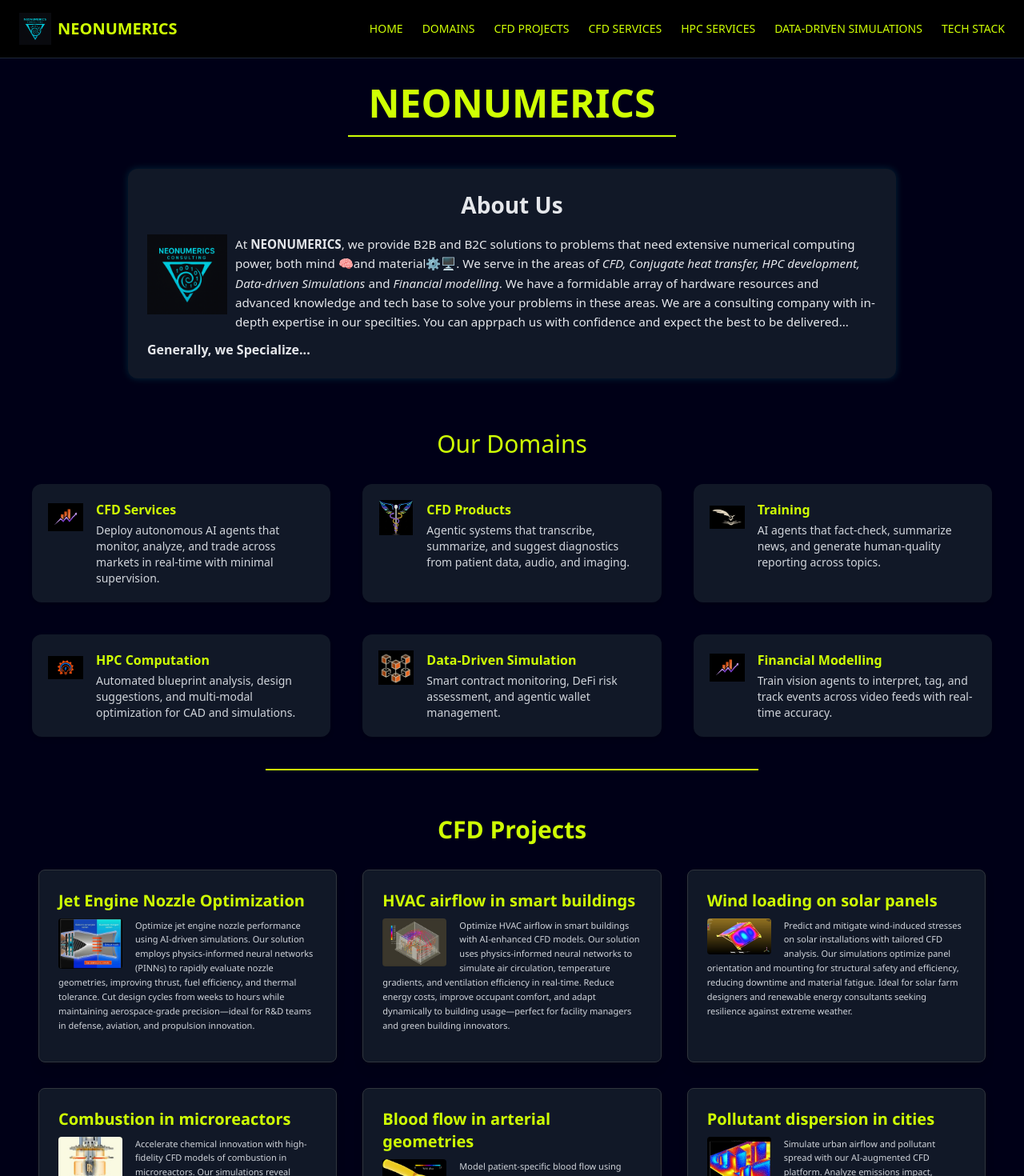
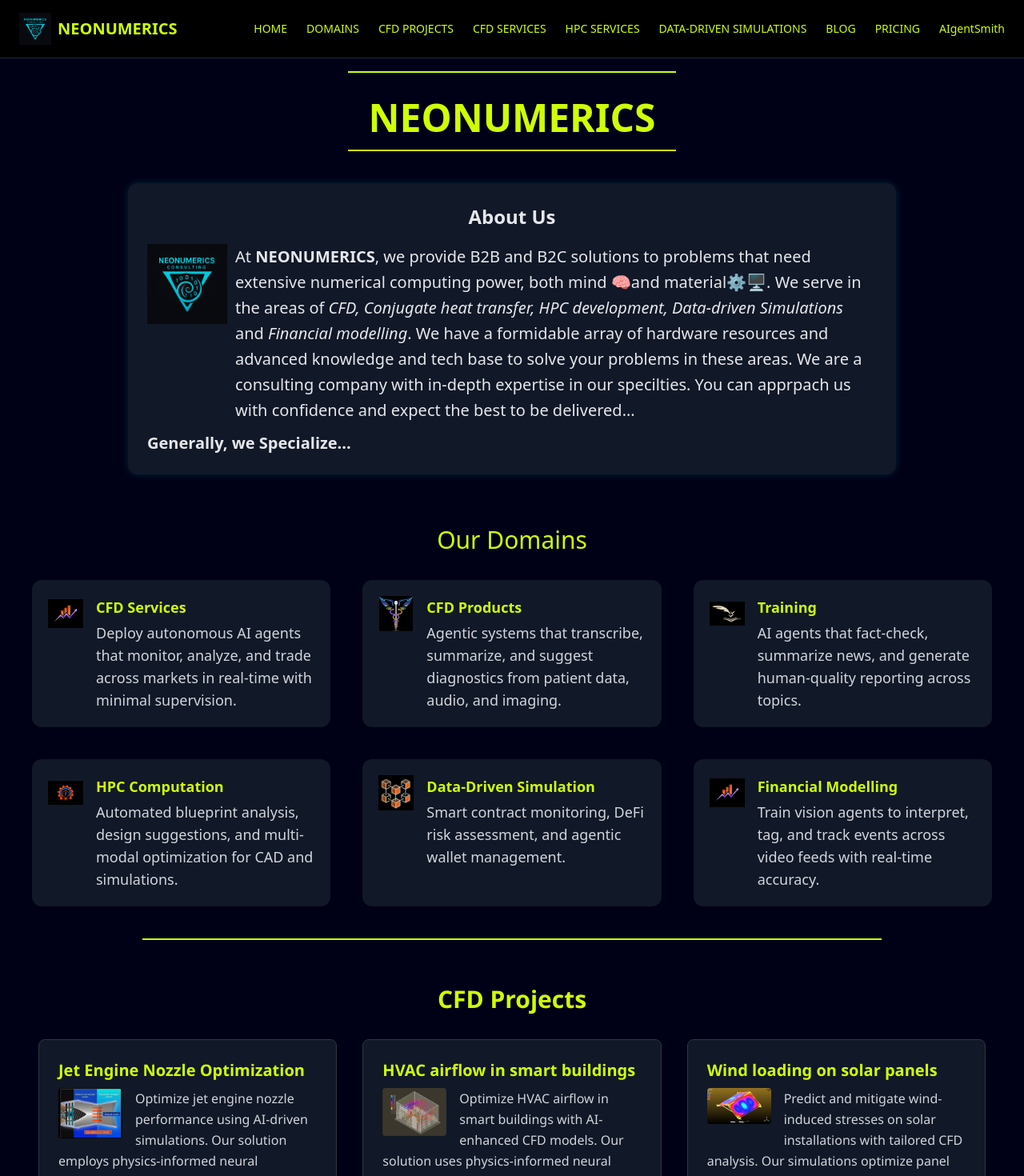
Before and after one commit to mramalingam2203/frontend-roadmap, a React (Vite) app in the folder nn-react/: page / in a window 1280 px wide. Shown: the top 1470 px of the page at 80% size. Built offline with nearby package versions, Linux system fonts and the light colour scheme.

Commit message:
some more decs

```diff
--- a/nn-react/src/App.jsx
+++ b/nn-react/src/App.jsx
@@ -11,8 +11,11 @@
 export default function App() {
   return (
     <div className="min-h-screen flex flex-col bg-dark text-white">
+      {/* Other components */}
       <Header />
       <main className="flex-grow px-6 pb-16">
+        <hr className="border-t-2 border-neon my-4 w-1/3 mx-auto" />
+
         <motion.h1
           initial={{ y: -50, opacity: 0 }}
           animate={{ y: 0, opacity: 1 }}
@@ -20,7 +23,6 @@
           className="text-5xl font-bold text-neon text-center mt-8"
         >
           NEONUMERICS
-
         </motion.h1 >
 
 <hr className="border-t-2 border-neon my-4 w-1/3 mx-auto" />
@@ -30,10 +32,10 @@
 
 
         <Services />
-<hr className="border-t-2 border-neon my-4 w-1/2 mx-auto" />
+<hr className="border-t-2 border-neon my-4 w-3/4 mx-auto" />
 
         <ProjectPage />
-<hr className="border-t-2 border-neon my-4 w-4/5 mx-auto" />
+<hr className="border-t-2 border-neon my-4 w-9.5/10 mx-auto" />
 
         <Footer />
       </main>
--- a/nn-react/src/components/AboutUs.css
+++ b/nn-react/src/components/AboutUs.css
@@ -9,7 +9,7 @@
 }
 
 .about-title {
-  font-size: 1.75rem;
+  font-size: 1.5rem;
   font-weight: bold;
   color: ##6A0DAD;
   margin-bottom: 16px;
@@ -20,6 +20,7 @@
   display: flex;
   align-items: flex-start;
   gap: 10px;
+  font-size: 1.25rem;
   flex-direction: row;
   flex-wrap: wrap;
 }
@@ -32,7 +33,7 @@
 }
 
 .about-text {
-  font-size: 0.95rem;
+  font-size: 1.25rem;
   line-height: 1.6;
   max-width: 800px;
 }
--- a/nn-react/src/components/Header.jsx
+++ b/nn-react/src/components/Header.jsx
@@ -14,9 +14,12 @@
         <a href="#domains" className="hover:font-bold hover:-translate-y-1 transition-all duration-200">DOMAINS</a>
         <a href="#cfdprojects" className="hover:font-bold hover:-translate-y-1 transition-all duration-200">CFD PROJECTS</a>
         <a href="#cfdservices" className="hover:font-bold hover:-translate-y-1 transition-all duration-200">CFD SERVICES</a>
-        <a href="#cfdservices" className="hover:font-bold hover:-translate-y-1 transition-all duration-200">HPC SERVICES</a>
-        <a href="#cfdservices" className="hover:font-bold hover:-translate-y-1 transition-all duration-200">DATA-DRIVEN SIMULATIONS</a>
-        <a href="#techstack" className="hover:font-bold hover:-translate-y-1 transition-all duration-200">TECH STACK</a>
+        <a href="#hpcservices" className="hover:font-bold hover:-translate-y-1 transition-all duration-200">HPC SERVICES</a>
+        <a href="#pinnservices" className="hover:font-bold hover:-translate-y-1 transition-all duration-200">DATA-DRIVEN SIMULATIONS</a>
+        <a href="#techstack" className="hover:font-bold hover:-translate-y-1 transition-all duration-200">BLOG</a>
+        <a href="#techstack" className="hover:font-bold hover:-translate-y-1 transition-all duration-200">PRICING</a>
+        <a href="#techstack" className="hover:font-bold hover:-translate-y-1 transition-all duration-200">AIgentSmith</a>
+
       </nav>
     </header>
   );
--- a/nn-react/src/components/ProjectCard.css
+++ b/nn-react/src/components/ProjectCard.css
@@ -41,7 +41,7 @@
 }
 
 .project-description {
-  font-size: 11px;
+  font-size: 16px;
   align-content: center;
   color: #e6edf3;
   margin-bottom: 12px;
--- a/nn-react/src/components/ProjectPage.jsx
+++ b/nn-react/src/components/ProjectPage.jsx
@@ -212,7 +212,7 @@
 const ProjectPage = () => {
   return (
     <div className="projects-page px-6 py-10 text-white bg-dark">
-      <h1 className="page-title text-3xl font-bold text-center mb-8 text-neon" id = "cfdservices">CFD Projects</h1>
+      <h1 className="page-title text-3xl font-bold text-center mb-8 text-neon" id = "cfdprojects">CFD Projects</h1>
 
       <div className="project-grid grid gap-8 md:grid-cols-2 lg:grid-cols-3">
         {projects.map((project, idx) => (
--- a/nn-react/src/components/Services.jsx
+++ b/nn-react/src/components/Services.jsx
@@ -46,7 +46,7 @@
 
 export default function Services() {
   return (
-    <div className="w-full flex flex-col bg-dark text-white px-4 py-6 text-lg">
+    <div className="w-full flex flex-col bg-dark text-white px-4 py-6 text-lg" id = "cfdservices">
       {/* Header Section */}
       <div className="mb-6">
         <h2 className="text-3xl text-center text-neon">Our Domains</h2>
@@ -56,7 +56,7 @@
       </div>
 
       {/* Cards Grid */}
-      <div className="grid grid-cols-1 sm:grid-cols-2 lg:grid-cols-3 gap-10">
+      <div className="grid grid-cols-1 sm:grid-cols-2 lg:grid-cols-3 text-lg gap-10">
         {services.map((service, idx) => (
           <motion.div
             key={idx}
@@ -64,7 +64,7 @@
             whileInView={{ opacity: 1, y: 0 }}
             viewport={{ once: true }}
             transition={{ duration: 0.5, delay: idx * 0.1 }}
-            className="bg-gray-900 p-5 rounded-xl shadow-md hover:shadow-neon transition w-full"
+            className="bg-gray-900 p-5 rounded-xl shadow-md hover:shadow-neon text-lg transition w-full"
           >
             <div className="flex items-start space-x-4">
               {/* Icon */}
@@ -78,8 +78,8 @@
 
               {/* Text */}
               <div>
-                <h3 className="text-base font-semibold text-neon">{service.title}</h3>
-                <p className="text-sm text-gray-300 mt-1">{service.description}</p>
+                <h3 className="text-base font-semibold text-neon text-lg">{service.title}</h3>
+                <p className="text-lg text-gray-300 mt-1">{service.description}</p>
               </div>
             </div>
           </motion.div>
```
Also changed, not shown: nn-react/tailwind.config.js (line endings or trailing spaces).
